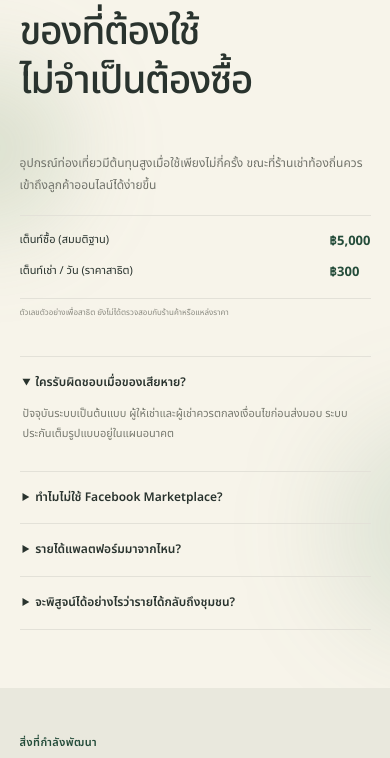
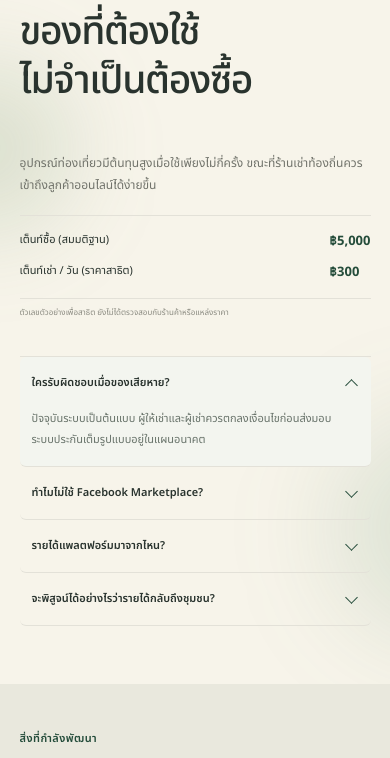
Before and after one commit to ksangkam/All-for-one-University-Project, a plain HTML site: page index.html in a window 390 px wide. Both pictures are taken after a click on the heading "ใครรับผิดชอบเมื่อของเสียหาย?". Shown: the part 6020-6778 px from the top of the page. Drawn offline with Linux system fonts and the light colour scheme.

Commit message:
add Faq animation

```diff
--- a/css/style.css
+++ b/css/style.css
@@ -1952,3 +1952,28 @@ html { scroll-padding-top: 94px; }
 @media (prefers-reduced-motion: reduce) {
   body::before, body::after { animation: none; }
 }
+
+/* FAQ-only interaction treatment */
+.faq details { padding: 0; border-radius: 6px; transition: background-color .2s ease, border-color .2s ease; }
+.faq details:hover { background-color: #f0f3ec; }
+.faq details[open] { background-color: #f3f5ef; }
+.faq summary { display: flex; align-items: center; justify-content: space-between; gap: 18px; min-height: 54px; padding: 12px 14px; list-style: none; font-size: 12px; color: var(--charcoal); }
+.faq summary::-webkit-details-marker { display: none; }
+.faq summary::marker { content: ""; }
+.faq summary::after { content: ""; width: 8px; height: 8px; flex: 0 0 8px; margin: -4px 3px 0 0; border-right: 1.5px solid var(--green); border-bottom: 1.5px solid var(--green); transform: rotate(45deg); transition: transform .24s ease; }
+.faq details[open] > summary::after { transform: rotate(225deg); margin-top: 4px; }
+.faq details.faq-closing > summary::after { transform: rotate(45deg); margin-top: -4px; }
+.faq summary:hover { color: var(--green-dark); }
+.faq summary:focus-visible { position: relative; z-index: 1; outline: 3px solid var(--terracotta); outline-offset: 2px; border-radius: 5px; }
+.faq .faq-answer { overflow: hidden; }
+.faq .faq-answer p { max-width: 760px; margin: 0; padding: 0 44px 16px 14px; color: #68736a; font-size: 11px; line-height: 1.85; }
+.faq .faq-item.faq-enter { animation: faq-enter .42s ease both; animation-delay: var(--faq-stagger, 0ms); }
+@keyframes faq-enter { from { opacity: 0; transform: translateY(8px); } to { opacity: 1; transform: translateY(0); } }
+@media (max-width: 760px) {
+  .faq summary { min-height: 52px; padding: 11px 12px; font-size: 11px; }
+  .faq .faq-answer p { padding-left: 12px; padding-right: 34px; }
+}
+@media (prefers-reduced-motion: reduce) {
+  .faq details, .faq summary::after { transition: none; }
+  .faq .faq-item.faq-enter { animation: none; }
+}
--- a/index.html
+++ b/index.html
@@ -183,7 +183,10 @@
           </div>
         </div>
         <div class="faq">
-          <details><summary>ใครรับผิดชอบเมื่อของเสียหาย?</summary><p>ปัจจุบันระบบเป็นต้นแบบ ผู้ให้เช่าและผู้เช่าควรตกลงเงื่อนไขก่อนส่งมอบ ระบบประกันเต็มรูปแบบอยู่ในแผนอนาคต</p></details><details><summary>ทำไมไม่ใช้ Facebook Marketplace?</summary><p>ThaiGoShare ออกแบบมาเพื่อรวมสินค้า วันว่าง ราคา และคำขอจองไว้ด้วยกัน ข้อมูลเปรียบเทียบคู่แข่งยังต้องตรวจสอบ</p></details><details><summary>รายได้แพลตฟอร์มมาจากไหน?</summary><p>โมเดลตัวอย่างใช้ค่าบริการ 12% และสมาชิก Pro Lister 199 บาทต่อเดือน ตัวเลขนี้เป็นสมมติฐานเพื่อการสาธิต</p></details><details><summary>จะพิสูจน์ได้อย่างไรว่ารายได้กลับถึงชุมชน?</summary><p>ระบบตัวอย่างแสดงกองทุน 2% จากค่าบริการ แต่การจ่ายเงินจริงและหลักฐานตรวจสอบยังไม่อยู่ในต้นแบบ</p></details>
+          <details><summary>ใครรับผิดชอบเมื่อของเสียหาย?</summary><div class="faq-answer"><p>ปัจจุบันระบบเป็นต้นแบบ ผู้ให้เช่าและผู้เช่าควรตกลงเงื่อนไขก่อนส่งมอบ ระบบประกันเต็มรูปแบบอยู่ในแผนอนาคต</p></div></details>
+          <details><summary>ทำไมไม่ใช้ Facebook Marketplace?</summary><div class="faq-answer"><p>ThaiGoShare ออกแบบมาเพื่อรวมสินค้า วันว่าง ราคา และคำขอจองไว้ด้วยกัน ข้อมูลเปรียบเทียบคู่แข่งยังต้องตรวจสอบ</p></div></details>
+          <details><summary>รายได้แพลตฟอร์มมาจากไหน?</summary><div class="faq-answer"><p>โมเดลตัวอย่างใช้ค่าบริการ 12% และสมาชิก Pro Lister 199 บาทต่อเดือน ตัวเลขนี้เป็นสมมติฐานเพื่อการสาธิต</p></div></details>
+          <details><summary>จะพิสูจน์ได้อย่างไรว่ารายได้กลับถึงชุมชน?</summary><div class="faq-answer"><p>ระบบตัวอย่างแสดงกองทุน 2% จากค่าบริการ แต่การจ่ายเงินจริงและหลักฐานตรวจสอบยังไม่อยู่ในต้นแบบ</p></div></details>
         </div>
       </section>
       <section class="roadmap" id="roadmap">
--- a/js/app.js
+++ b/js/app.js
@@ -1,5 +1,6 @@
 import { calculatePricing, rentalDaysBetween, formatBaht } from './pricing.js';
 import { initMagneticButtons } from './magnetic-buttons.js';
+import { initFaqAnimations } from './faq.js';
 
 const products = [
   {id:'tent-2p',name:'เต็นท์แคมป์ปิ้ง 2 คน',category:'camping',area:'เขาใหญ่',dailyPrice:300,deposit:1000,shop:'บ้านป่าแคมป์',description:'เต็นท์กันฝนสำหรับ 2 คน พร้อมฟลายชีท เหมาะสำหรับทริปแคมป์ปิ้งช่วงสุดสัปดาห์',image:'https://images.unsplash.com/photo-1504280390367-361c6d9f38f4?auto=format&fit=crop&w=720&q=80'},
@@ -118,4 +119,4 @@ $('#matchBtn').onclick = () => {
   $('#matcherStatus').textContent='DEMO FALLBACK · แนะนำจากสินค้าที่มีอยู่จริงในตัวอย่าง';
   result.querySelectorAll('[data-match]').forEach(b=>b.onclick=()=>{document.querySelector('#catalog').scrollIntoView();openProduct(products.find(p=>p.id===b.dataset.match));});
 };
-$('#avgRent').dispatchEvent(new Event('input'));renderProducts();initMagneticButtons();
+$('#avgRent').dispatchEvent(new Event('input'));renderProducts();initMagneticButtons();initFaqAnimations();
--- /dev/null
+++ b/js/faq.js
@@ -0,0 +1,92 @@
+export function initFaqAnimations() {
+  const faq = document.querySelector('.faq');
+  if (!faq) return;
+
+  const reducedMotion = window.matchMedia('(prefers-reduced-motion: reduce)');
+  const items = [...faq.querySelectorAll('details')];
+  const states = new WeakMap();
+
+  items.forEach((details, index) => {
+    const summary = details.querySelector('summary');
+    const answer = details.querySelector('.faq-answer');
+    if (!summary || !answer) return;
+
+    const state = { desiredOpen: details.open, animation: null };
+    states.set(details, state);
+    details.classList.add('faq-item');
+    details.style.setProperty('--faq-stagger', `${index * 65}ms`);
+
+    summary.addEventListener('click', event => {
+      event.preventDefault();
+
+      const open = !state.desiredOpen;
+      state.desiredOpen = open;
+      const startHeight = answer.getBoundingClientRect().height;
+      const startOpacity = details.open
+        ? Number.parseFloat(getComputedStyle(answer).opacity)
+        : 0;
+      state.animation?.cancel();
+      state.animation = null;
+
+      if (reducedMotion.matches) {
+        details.open = open;
+        details.classList.remove('faq-closing');
+        answer.style.removeProperty('height');
+        answer.style.removeProperty('opacity');
+        return;
+      }
+
+      if (open) {
+        details.open = true;
+        details.classList.remove('faq-closing');
+      } else {
+        details.classList.add('faq-closing');
+      }
+      answer.style.height = `${startHeight}px`;
+      answer.style.opacity = String(startOpacity);
+      // Commit the starting size before measuring the expanded target.
+      void answer.offsetHeight;
+      const endHeight = open ? answer.scrollHeight : 0;
+      const animation = answer.animate(
+        [
+          { height: `${startHeight}px`, opacity: startOpacity },
+          { height: `${endHeight}px`, opacity: open ? 1 : 0 },
+        ],
+        { duration: 300, easing: 'cubic-bezier(.22,.61,.36,1)', fill: 'forwards' },
+      );
+      state.animation = animation;
+      animation.onfinish = () => {
+        if (state.animation !== animation) return;
+        if (!open) details.open = false;
+        details.classList.remove('faq-closing');
+        answer.style.removeProperty('height');
+        answer.style.removeProperty('opacity');
+        state.animation = null;
+      };
+    });
+  });
+
+  if (!reducedMotion.matches && 'IntersectionObserver' in window) {
+    const entranceObserver = new IntersectionObserver(entries => {
+      if (!entries.some(entry => entry.isIntersecting)) return;
+      items.forEach(item => item.classList.add('faq-enter'));
+      entranceObserver.disconnect();
+    }, { threshold: 0.15 });
+    entranceObserver.observe(faq);
+  }
+
+  reducedMotion.addEventListener?.('change', () => {
+    if (!reducedMotion.matches) return;
+    items.forEach(details => {
+      const state = states.get(details);
+      const answer = details.querySelector('.faq-answer');
+      if (!state || !answer) return;
+      state.animation?.cancel();
+      state.animation = null;
+      details.open = state.desiredOpen;
+      details.classList.remove('faq-closing');
+      answer.style.removeProperty('height');
+      answer.style.removeProperty('opacity');
+    });
+  });
+}
```
